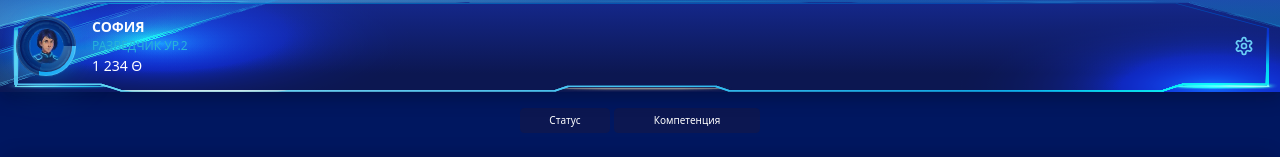
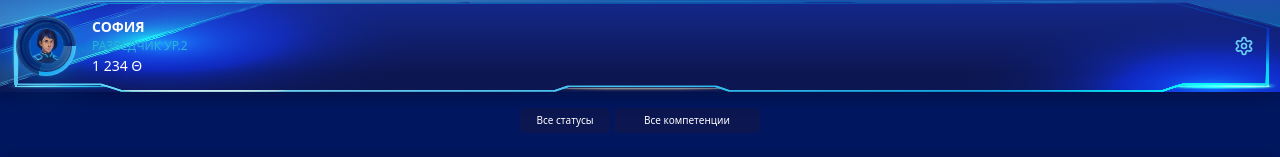
Before and after one commit to kalininDanil17Y/alabuga-hackathon, a React (Vite) app: page /dashboard/missions in a window 1280 px wide. Shown: the top 157 px of the page. Built offline with nearby package versions, Linux system fonts and the light colour scheme.

Commit message:
header background

```diff
--- a/src/pages/dashboard/missions/index.tsx
+++ b/src/pages/dashboard/missions/index.tsx
@@ -206,8 +206,8 @@ const MissionsPage = () => {
     return (
         <div className={styles.root}>
             <div className={styles.filters}>
-                <Select items={missionStatusOptions} allElem={{ value: "all", label: "Статус" }} onChange={(event) => handleFilterChange("status", event.target.value)} />
-                <Select items={missionFilterOptions} allElem={{ value: "all", label: "Компетенция" }} onChange={(event) => handleFilterChange("competencyId", event.target.value)} />
+                <Select items={missionStatusOptions} onChange={(event) => handleFilterChange("status", event.target.value)} />
+                <Select items={missionFilterOptions} onChange={(event) => handleFilterChange("competencyId", event.target.value)} />
             </div>
 
             <section className={styles.missionsGrid}>
```
